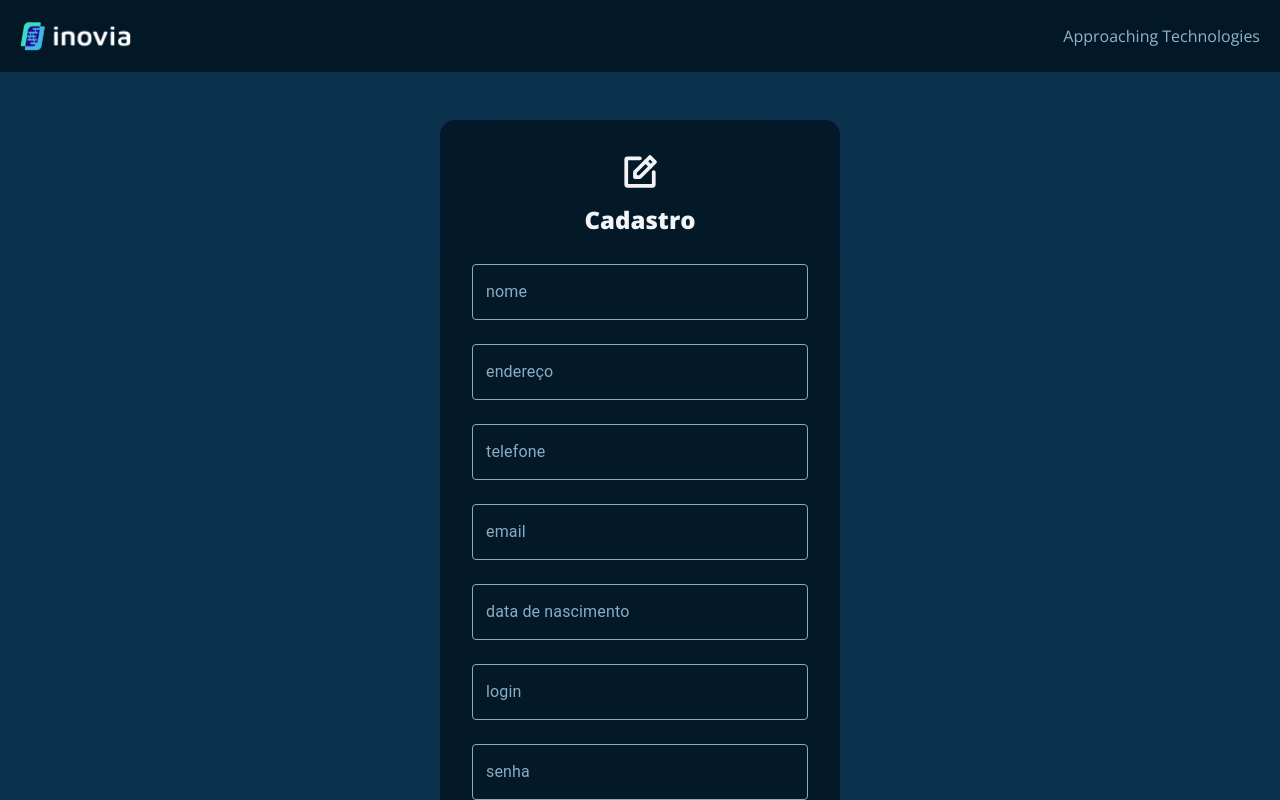
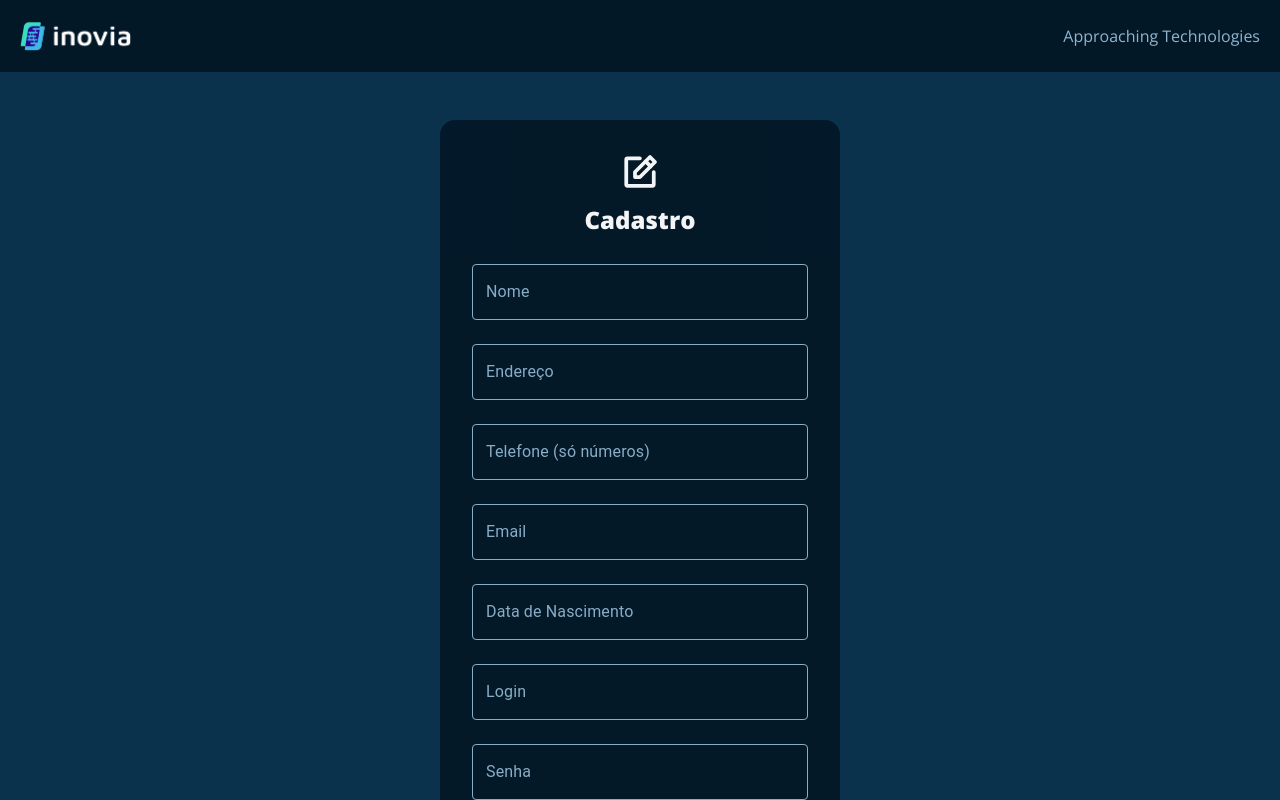
Before and after one commit to yujisoyama/desafio-inovia, a React (Vite) app in the folder web/: page /signup in a window 1280 px wide. Built offline with nearby package versions, Linux system fonts and the light colour scheme.

Commit message:
Finished SignUp feature

```diff
--- a/web/package.json
+++ b/web/package.json
@@ -13,12 +13,15 @@
     "@emotion/styled": "^11.10.5",
     "@mui/lab": "^5.0.0-alpha.112",
     "@mui/material": "^5.11.0",
+    "@mui/x-date-pickers": "^5.0.10",
     "@radix-ui/react-tabs": "^1.0.1",
     "axios": "^1.1.3",
+    "dayjs": "^1.11.7",
     "phosphor-react": "^1.4.1",
     "react": "^18.2.0",
     "react-loader-spinner": "^5.3.4",
-    "react-router-dom": "^6.4.2"
+    "react-router-dom": "^6.4.2",
+    "zod": "^3.20.2"
   },
   "devDependencies": {
     "@types/react": "^18.0.17",
--- a/web/src/components/CancelButton.tsx
+++ b/web/src/components/CancelButton.tsx
@@ -1,21 +1,35 @@
-import LoadingButton from '@mui/lab/LoadingButton';
-import { FormEvent } from 'react';
+import LoadingButton, { LoadingButtonProps } from '@mui/lab/LoadingButton';
+import { ButtonHTMLAttributes, FormEvent } from 'react';
+import { styled } from '@mui/material/styles';
+import { teal } from '@mui/material/colors';
 
-interface ICancelButtonProps {
+interface ICancelButtonProps extends ButtonHTMLAttributes<HTMLButtonElement> {
     label: string;
     isLoading: boolean;
-    onClick: (event: FormEvent) => void
+    onClick?: (event: FormEvent) => void
 }
 
-export const CancelButton = ({ label, isLoading, onClick }: ICancelButtonProps) => {
+const ColorLoadingButton = styled(LoadingButton)<LoadingButtonProps>(({ theme }) => ({
+    color: theme.palette.getContrastText(teal[200]),
+    backgroundColor: 'transparent',
+    borderColor: teal['A400'],
+    '&:hover': {
+        borderColor: teal['A200'],
+    },
+}));
+
+export const CancelButton = ({ label, isLoading, type, onClick }: ICancelButtonProps) => {
     return (
-        <LoadingButton
+        <ColorLoadingButton
+            type={type}
             onClick={onClick}
             loading={isLoading}
             variant="outlined"
-            className='border border-button hover:border-buttonHover'
+            sx={{
+                color: '#77FFE9'
+            }}
         >
-            <p className='text-highlight font-open font-extrabold py-1'>{label}</p>
-        </LoadingButton>
+            {label}
+        </ColorLoadingButton>
     )
 }
--- a/web/src/components/ConfirmButton.tsx
+++ b/web/src/components/ConfirmButton.tsx
@@ -1,21 +1,46 @@
-import LoadingButton from '@mui/lab/LoadingButton';
-import { FormEvent } from 'react';
+import LoadingButton, { LoadingButtonProps } from '@mui/lab/LoadingButton';
+import { ButtonHTMLAttributes, FormEvent } from 'react';
+import { styled } from '@mui/material/styles';
+import { teal } from '@mui/material/colors';
+import { CircularProgress } from '@mui/material';
 
-interface IConfirmButtonProps {
+interface IConfirmButtonProps extends ButtonHTMLAttributes<HTMLButtonElement> {
     label: string;
     isLoading: boolean;
-    onClick: (event: FormEvent) => void
+    onClick?: (event: FormEvent) => void
 }
 
-export const ConfirmButton = ({ label, isLoading, onClick }: IConfirmButtonProps) => {
+const ColorLoadingButton = styled(LoadingButton)<LoadingButtonProps>(({ theme }) => ({
+    color: theme.palette.getContrastText(teal[200]),
+    backgroundColor: teal['A400'],
+    '&:hover': {
+        backgroundColor: teal['A200'],
+    },
+}));
+
+export const ConfirmButton = ({ label, isLoading, type, onClick }: IConfirmButtonProps) => {
+
+    if (isLoading) {
+        return (
+            <ColorLoadingButton
+                type={type}
+                onClick={onClick}
+                variant="contained"
+                className='p-2'
+            >
+                <CircularProgress size={25} color='inherit' />
+            </ColorLoadingButton>
+        )
+    }
+
     return (
-        <LoadingButton
+        <ColorLoadingButton
+            type={type}
             onClick={onClick}
-            loading={isLoading}
             variant="contained"
-            className='bg-button hover:bg-buttonHover'
+            className='p-2'
         >
-            <p className='text-background font-open font-extrabold py-1'>{label}</p>
-        </LoadingButton>
+            {label}
+        </ColorLoadingButton>
     )
 }
--- /dev/null
+++ b/web/src/components/DateInput.tsx
@@ -0,0 +1,63 @@
+import { styled } from '@mui/material/styles';
+import TextField from '@mui/material/TextField';
+import { AdapterDayjs } from '@mui/x-date-pickers/AdapterDayjs';
+import { Dayjs } from 'dayjs';
+import { InputHTMLAttributes, useState } from 'react';
+import { DatePicker } from '@mui/x-date-pickers/DatePicker';
+import { LocalizationProvider } from '@mui/x-date-pickers/LocalizationProvider';
+
+interface IDateInputProps extends InputHTMLAttributes<HTMLInputElement> {
+    label: string;
+}
+
+export const DateInput = ({ id, name, label }: IDateInputProps) => {
+    const [value, setValue] = useState<Dayjs | null>(null);
+
+    const CssTextField = styled(TextField)({
+        '& label.MuiInputLabel-root': {
+            color: '#90b4ce',
+        },
+        '& label.Mui-focused': {
+            color: '#39DCC1',
+        },
+        '& .MuiInput-underline:after': {
+            borderBottomColor: '#39DCC1',
+        },
+        '& .MuiOutlinedInput-root': {
+            '& fieldset': {
+                borderColor: '#90b4ce',
+            },
+            '&:hover fieldset': {
+                borderColor: '#90b4ce',
+            },
+            '&.Mui-focused fieldset': {
+                borderColor: '#39DCC1',
+            },
+        },
+    });
+
+    return (
+        <LocalizationProvider dateAdapter={AdapterDayjs}>
+            <DatePicker
+                label={label}
+                value={value}
+                onChange={(newValue) => {
+                    setValue(newValue);
+                }}
+                inputFormat="DD/MM/YYYY"
+                renderInput={
+                    (params) =>
+                        <CssTextField
+                            id={id}
+                            name={name}
+                            sx={{
+                                input: { color: '#fffffe' },
+                                svg: { color: '#fffffe' }
+                            }}
+                            {...params}
+                        />
+                }
+            />
+        </LocalizationProvider>
+    );
+}
--- a/web/src/components/SignUpForm.tsx
+++ b/web/src/components/SignUpForm.tsx
@@ -1,52 +1,84 @@
-import { NotePencil } from "phosphor-react"
-import { ChangeEvent, FormEvent, useState } from "react"
+import { CheckSquare, NotePencil } from "phosphor-react"
+import { FormEvent, useEffect, useState } from "react"
 import { Link } from "react-router-dom"
+import { z, ZodError } from "zod"
+import { api } from "../Api"
 import { ConfirmButton } from "./ConfirmButton"
+import { DateInput } from "./DateInput"
 import { TextInput } from "./TextInput"
 
-interface ISignUpForm {
-    nome: string;
-    endereco: string;
-    telefone: string;
-    email: string;
-    data_nascimento: string;
-    login: string;
-    senha: string;
-}
 
-const useForm = () => {
-    const [values, setValues] = useState<ISignUpForm>({
-        nome: '',
-        endereco: '',
-        telefone: '',
-        email: '',
-        data_nascimento: '',
-        login: '',
-        senha: '',
-    })
+export const SignUpForm = () => {
+    const [isLoading, setIsLoading] = useState(false);
+    const [formError, setFormError] = useState({
+        nome: { error: false, message: '' },
+        endereco: { error: false, message: '' },
+        telefone: { error: false, message: '' },
+        email: { error: false, message: '' },
+        data_nascimento: { error: false, message: '' },
+        login: { error: false, message: '' },
+        senha: { error: false, message: '' },
+    });
+    const [clienteName, setClienteName] = useState('');
+    const [clienteCreated, setClienteCriated] = useState(false);
 
-    return {
-        values,
-        handleChange: (event: ChangeEvent<HTMLInputElement>) => {
-            const value = event.target.value;
-            const name = event.target.name;
-            setValues({
-                ...values,
-                [name]: value
-            })
+    type ObjectKey = keyof typeof formError;
+
+    const handleSignUp = async (event: FormEvent) => {
+        event.preventDefault();
+        setIsLoading(true);
+        const formData = new FormData(event.target as HTMLFormElement);
+        const form = Object.fromEntries(formData);
+        const createClienteSchema = z.object({
+            nome: z.string().min(1, { message: 'Nome inválido' }),
+            endereco: z.string().min(1, { message: 'Endereço inválido' }),
+            telefone: z.string().min(1, { message: 'Telefone inválido' }),
+            email: z.string().email({ message: 'Email inválido' }),
+            data_nascimento: z.string(),
+            login: z.string().min(5, { message: 'Deve conter no mínimo 5 caracteres' }),
+            senha: z.string().min(5, { message: 'Deve conter no mínimo 5 caracteres' })
+        });
+
+        const data = form.data_nascimento.toString().split("/");
+        try {
+            const createClienteBody = createClienteSchema.parse({
+                nome: form.nome,
+                endereco: form.endereco,
+                telefone: form.telefone,
+                email: form.email,
+                data_nascimento: `${data[2]}-${data[1]}-${data[0]}`,
+                login: form.login,
+                senha: form.senha
+            });
+            await api.post('/clientes', createClienteBody);
+            setClienteName(form.nome.toString());
+            setClienteCriated(true);
+        } catch (error) {
+            console.log(error);
+            if (error instanceof z.ZodError) {
+                let formErrorAux = formError;
+                error.issues.forEach(issue => {
+                    const property = issue.path[0] as ObjectKey;
+                    formErrorAux = { ...formErrorAux, [property]: { error: true, message: issue.message } }
+                    setFormError(formErrorAux);
+                })
+            }
+        } finally {
+            setIsLoading(false);
         }
     }
-}
 
-export const SignUpForm = () => {
-    const formSignUp = useForm();
-
-    const handleSignUp = (event: FormEvent) => {
-        event.preventDefault();
-        const formData = new FormData(event.target as HTMLFormElement);
-        const form = Object.fromEntries(formData);
-        console.log(form);
-
+    if (clienteCreated) {
+        return (
+            <div className="w-[400px] p-8 mx-auto my-12 opacity-95 rounded-[15px] bg-background font-open relative text-main">
+                <CheckSquare className="mx-auto" size={40} color="#39DCC1" weight="bold" />
+                <h1 className="text-highlight text-center font-extrabold text-2xl mt-3 mb-4">Conta criada!</h1>
+                <p className="mb-4">Olá {clienteName}, </p>
+                <p>Sinta-se livre para utilizar a plataforma.</p>
+                <p className="mb-4">Espero que goste!</p>
+                <p className="text-right"><Link to="/" className="text-main text-sm hover:underline">Return to Log in page</Link></p>
+            </div>
+        )
     }
 
     return (
@@ -55,15 +87,14 @@ export const SignUpForm = () => {
             <h1 className="text-main text-center font-extrabold text-2xl mt-3 mb-7">Cadastro</h1>
             <div>
                 <form onSubmit={handleSignUp} className="flex flex-col gap-6 relative">
-                    <TextInput id='nome' name='nome' label='nome' type='text' placeholder='Nome Completo' />
-                    <TextInput id='endereco' name='endereco' label='endereço' type='text' placeholder='Nome da Rua - Cidade' />
-                    <TextInput id='telefone' name='telefone' label='telefone' type='text' placeholder='(11) 98765-4321'/>
-                    <TextInput id='email' name='email' label='email' type='password' placeholder='exemplo@gmail.com' />
-                    <TextInput id='data_nascimento' name='data_nascimento' label='data de nascimento' type='text' />
-                    <TextInput id='login' name='login' label='login' type='text' placeholder='login'  />
-                    <TextInput id='senha' name='senha' label='senha' type='password' placeholder='senha' />
-                    <ConfirmButton label='Cadastrar' isLoading={false} onClick={handleSignUp} />
-                    <button type="submit">asdsadad</button>
+                    <TextInput id='nome' name='nome' label='Nome' type='text' placeholder='Nome Completo' error={formError.nome.error} helperText={formError.nome.message} />
+                    <TextInput id='endereco' name='endereco' label='Endereço' type='text' placeholder='Nome da Rua - Cidade' error={formError.endereco.error} helperText={formError.endereco.message} />
+                    <TextInput id='telefone' name='telefone' label='Telefone (só números)' type='text' placeholder='1198765-4321' error={formError.telefone.error} helperText={formError.telefone.message} />
+                    <TextInput id='email' name='email' label='Email' type='text' placeholder='exemplo@gmail.com' error={formError.email.error} helperText={formError.email.message} />
+                    <DateInput id='data_nascimento' name='data_nascimento' label='Data de Nascimento' />
+                    <TextInput id='login' name='login' label='Login' type='text' placeholder='login' error={formError.login.error} helperText={formError.login.message} />
+                    <TextInput id='senha' name='senha' label='Senha' type='password' placeholder='senha' error={formError.senha.error} helperText={formError.senha.message} />
+                    <ConfirmButton label='Cadastrar' isLoading={isLoading} type='submit' />
                     <div className="text-sm text-secondary font-semibold w-full text-center flex justify-center gap-3 mobile:gap-2">
                         <p className="inline">Já tem uma conta?</p>
                         <p><Link to="/" className="text-main hover:underline">Faça o login!</Link></p>
--- a/web/src/components/TextInput.tsx
+++ b/web/src/components/TextInput.tsx
@@ -1,14 +1,16 @@
-import Box from '@mui/material/Box';
 import TextField from '@mui/material/TextField';
 import { styled } from '@mui/material/styles';
-import { ChangeEvent, InputHTMLAttributes, useState } from 'react';
+import { InputHTMLAttributes } from 'react';
 
-interface ITextFieldProps extends InputHTMLAttributes<HTMLInputElement> {
+interface ITextInputProps extends InputHTMLAttributes<HTMLInputElement> {
     label: string;
+    error?: boolean;
+    helperText?: string;
 }
 
 
-export const TextInput = ({ id, name, placeholder, type, label }: ITextFieldProps) => {
+export const TextInput = ({ id, name, placeholder, type, label, error, helperText }: ITextInputProps) => {
+
     const CssTextField = styled(TextField)({
         '& label.MuiInputLabel-root': {
             color: '#90b4ce',
@@ -33,12 +35,7 @@ export const TextInput = ({ id, name, placeholder, type, label }: ITextFieldProp
     });
 
     return (
-        <Box
-            sx={{
-                width: 500,
-                maxWidth: '100%',
-            }}
-        >
+
         <CssTextField
             fullWidth
             id={id}
@@ -49,7 +46,9 @@ export const TextInput = ({ id, name, placeholder, type, label }: ITextFieldProp
             sx={{
                 input: { color: '#fffffe' }
             }}
+            error={error}
+            helperText={helperText}
         />
-        </Box>
+
     );
 }
```
Also changed, not shown: 2 other files (tests, documents, lock files or other folders). Lines whose indentation alone changed are shown as unchanged.
